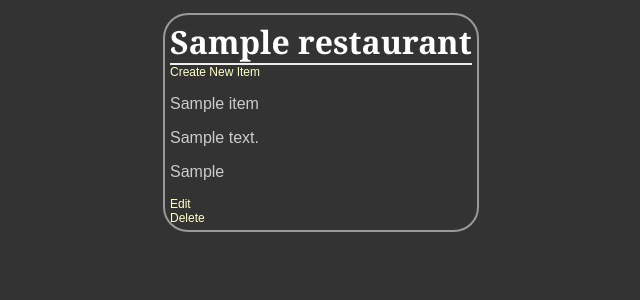
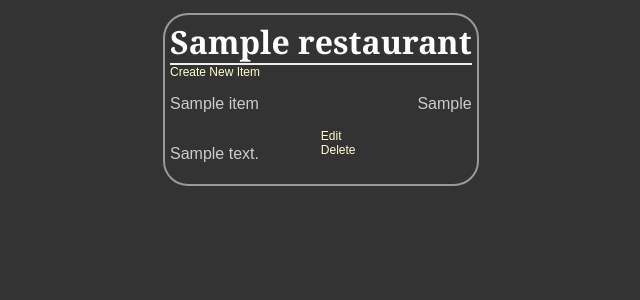
Before and after one commit to darshan527/Full-Stack-Foundations-Udacity-UD808, a Flask app: page /restaurant/1/ in a window 1280 px wide. Shown: the top 300 px of the page, without its empty margins (162-802 px from the left). Run offline with Flask 2, Linux system fonts and the light colour scheme; tables that the repository leaves empty hold one stand-in row (values such as "Sample post").

Commit message:
Modified as per CSS

```diff
--- a/templates/menu.html
+++ b/templates/menu.html
@@ -16,18 +16,25 @@
 
         <div>
             <div class='nameAndPrice'>
-                <p>{{i.name}}</p>
+                <span class='name'>
+                    <p>{{i.name}}</p>
+                </span>
 
-                <p>{{i.description}}</p>
-
-                <p> {{i.price}} </p>
+                <span class='price'>
+                    <p> {{i.price}} </p>
+                </span>
             </div>
 
-            <a href="{{url_for( 'editMenuItem', restaurant_id=restaurant.id, menu_id=i.id) }}">Edit</a>
+            <div class='description'>
+                <p>{{i.description}}</p>
+            </div>
 
-            </br>
-            <a href="{{url_for( 'deleteMenuItem', restaurant_id=restaurant.id, menu_id=i.id ) }}">Delete</a>
+            <div class="editdeletepane">
+                <a href="{{url_for( 'editMenuItem', restaurant_id=restaurant.id, menu_id=i.id) }}">Edit</a>
 
+                </br>
+                <a href="{{url_for( 'deleteMenuItem', restaurant_id=restaurant.id, menu_id=i.id ) }}">Delete</a>
+            </div>
         </div>
 
 
```
